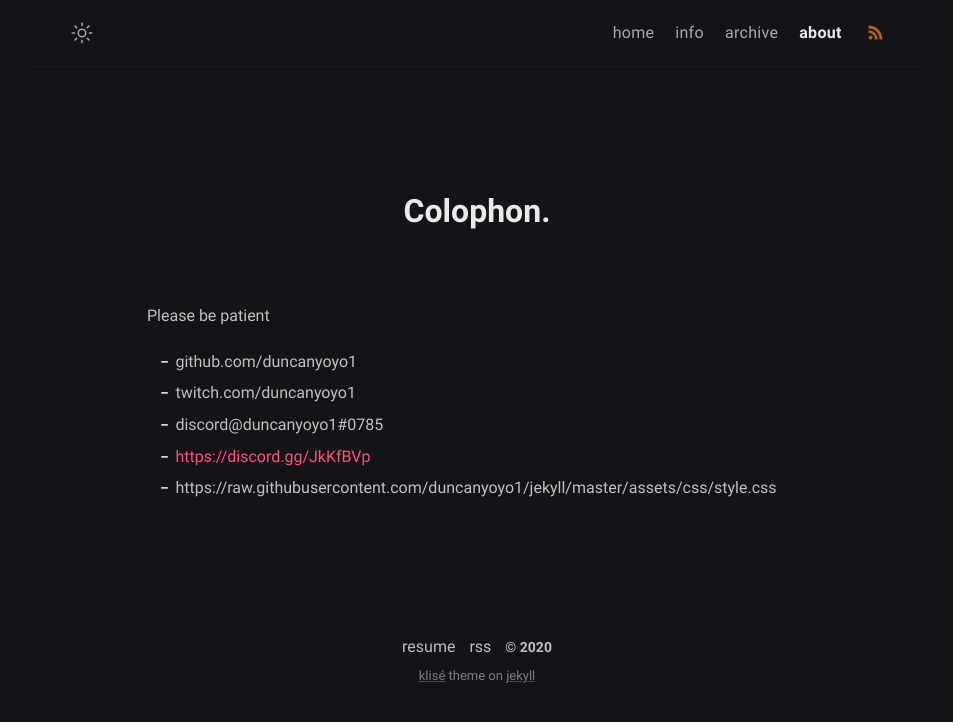
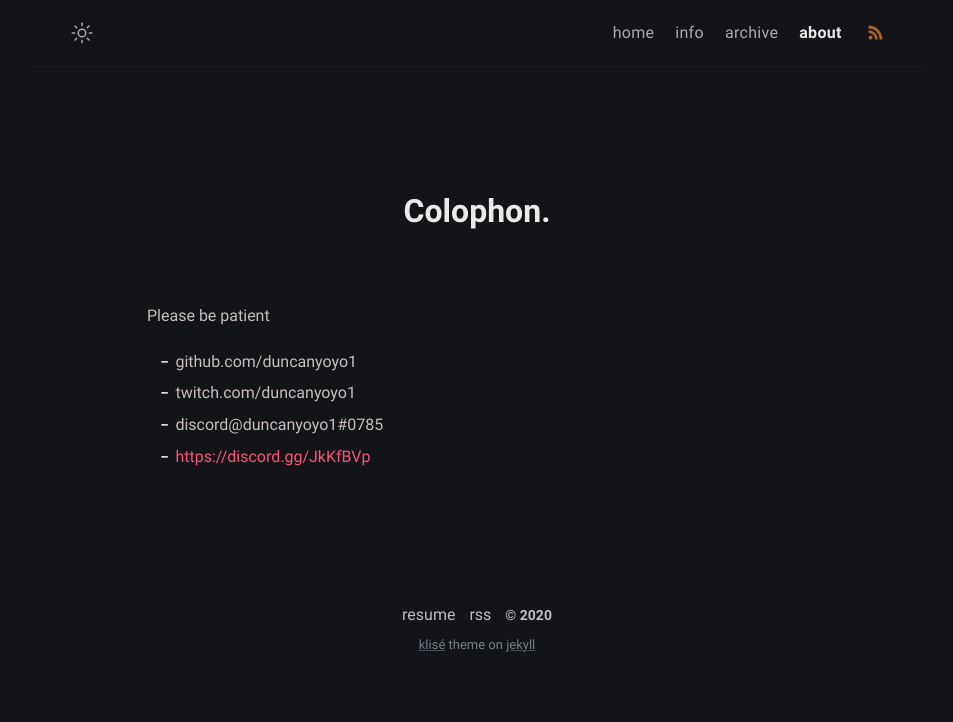
Before and after one commit to duncanyoyo1/jekyll, a Jekyll site: the page built from about.md, in a window 1280 px wide. Shown: the top 722 px of the page, without its empty margins (163-1116 px from the left). Built offline with Jekyll 4.4.1, drawn with Linux system fonts in a browser that asks for light colours.

Commit message:
About page change

```diff
--- a/about.md
+++ b/about.md
@@ -12,4 +12,3 @@ Please be patient
 - twitch.com/{{ site.author.twitch }}
 - discord@{{ site.author.discord }}
 - [{{ site.author.discordinv }}]({{ site.author.discordinv }})
-- {{ site.github.url }}/assets/css/style.css
```
Also changed, not shown: 2 other files.
